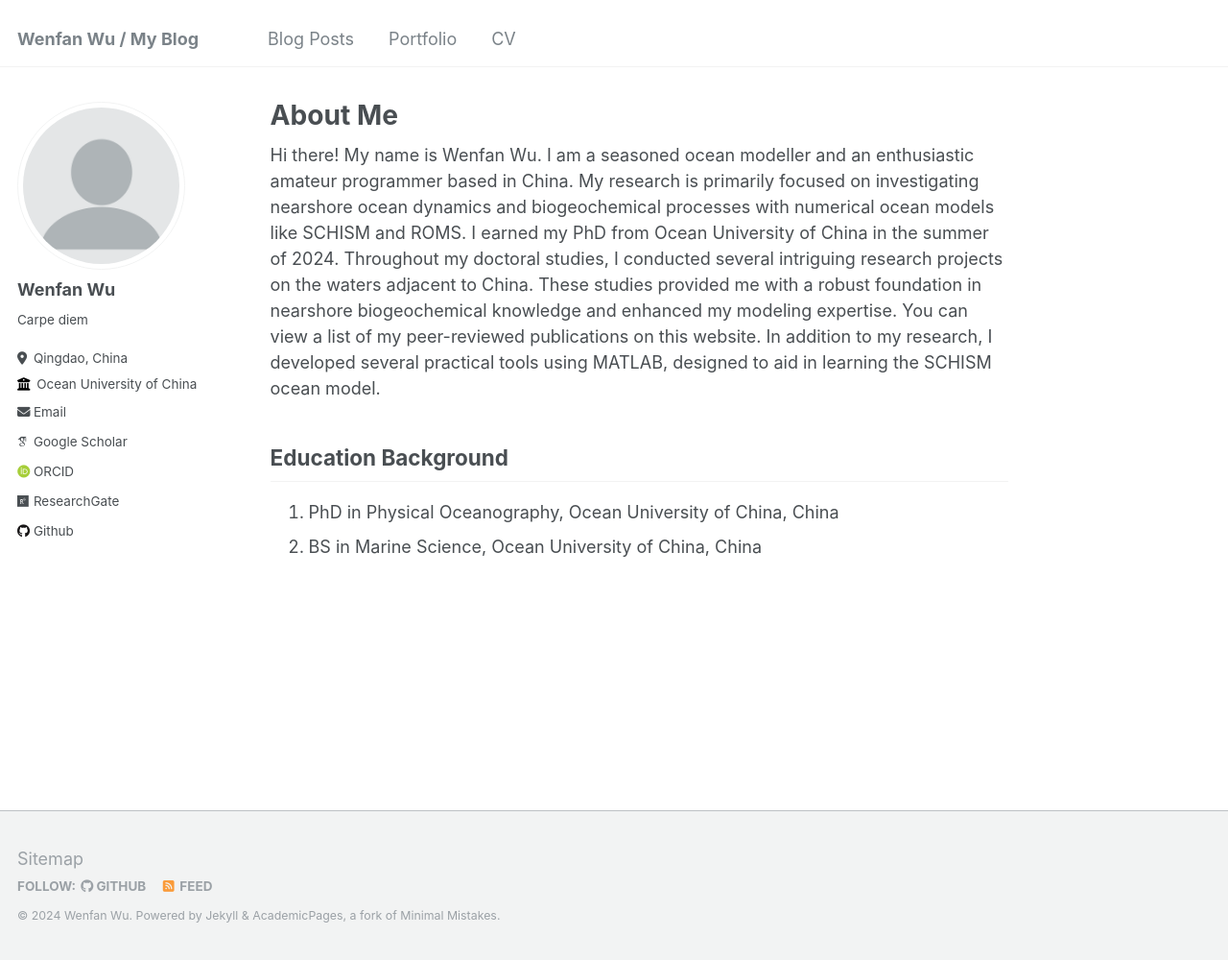
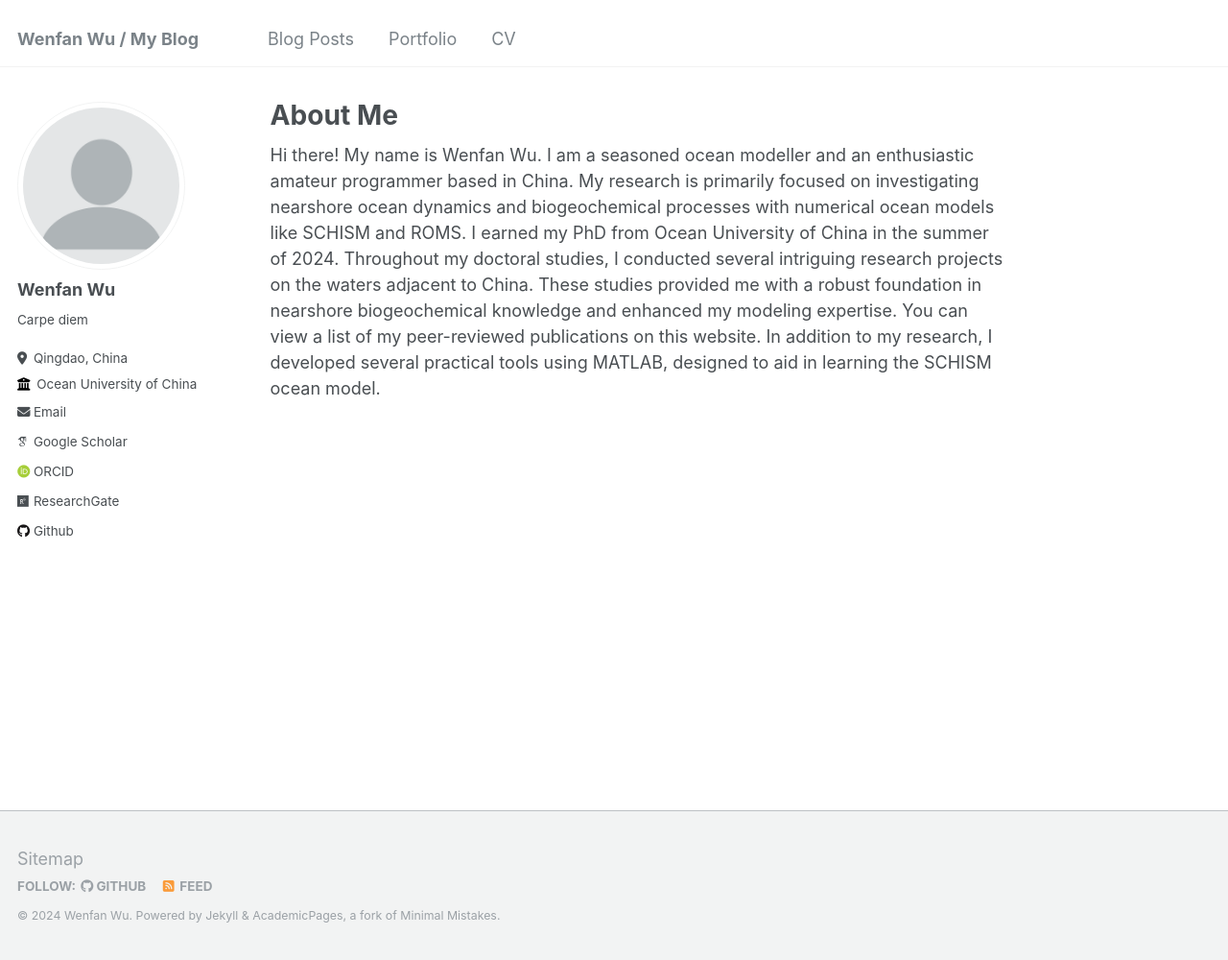
Before and after one commit to wenfanwu/wenfanwu.github.io, a Jekyll site: the page built from _pages/about.md, in a window 1280 px wide and 1000 px high. Shown: the whole window at 96% size. Built offline with Jekyll 4.4.1, drawn with Linux system fonts in a browser that asks for light colours; some web fonts are replaced.

Commit message:
Update about.md

```diff
--- a/_pages/about.md
+++ b/_pages/about.md
@@ -8,8 +8,3 @@ redirect_from:
 ---
 
 Hi there! My name is Wenfan Wu. I am a seasoned ocean modeller and an enthusiastic amateur programmer based in China. My research is primarily focused on investigating nearshore ocean dynamics and biogeochemical processes with numerical ocean models like SCHISM and ROMS. I earned my PhD from Ocean University of China in the summer of 2024. Throughout my doctoral studies, I conducted several intriguing research projects on the waters adjacent to China. These studies provided me with a robust foundation in nearshore biogeochemical knowledge and enhanced my modeling expertise. You can view a list of my peer-reviewed publications on this website. In addition to my research, I developed several practical tools using MATLAB, designed to aid in learning the SCHISM ocean model.
-
-Education Background
-------
-1. PhD in Physical Oceanography, Ocean University of China, China
-2. BS in Marine Science, Ocean University of China, China
```
